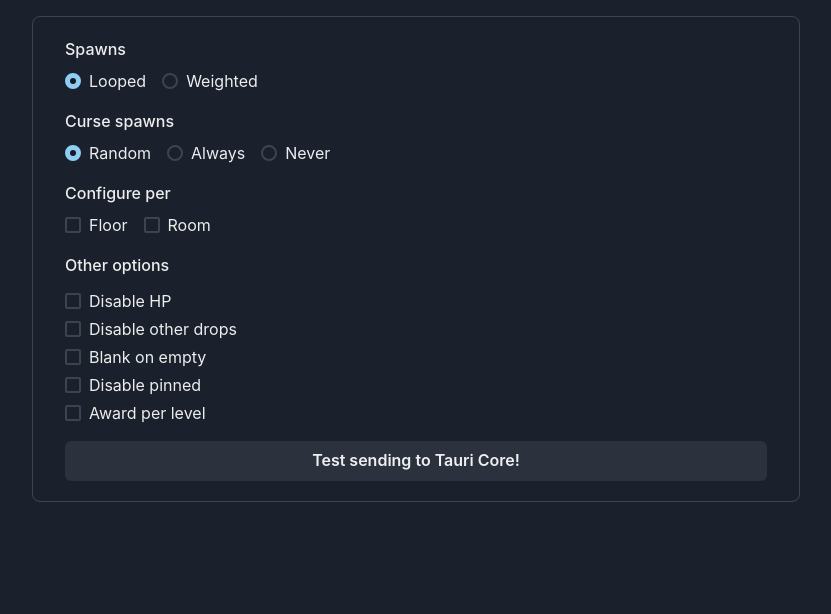
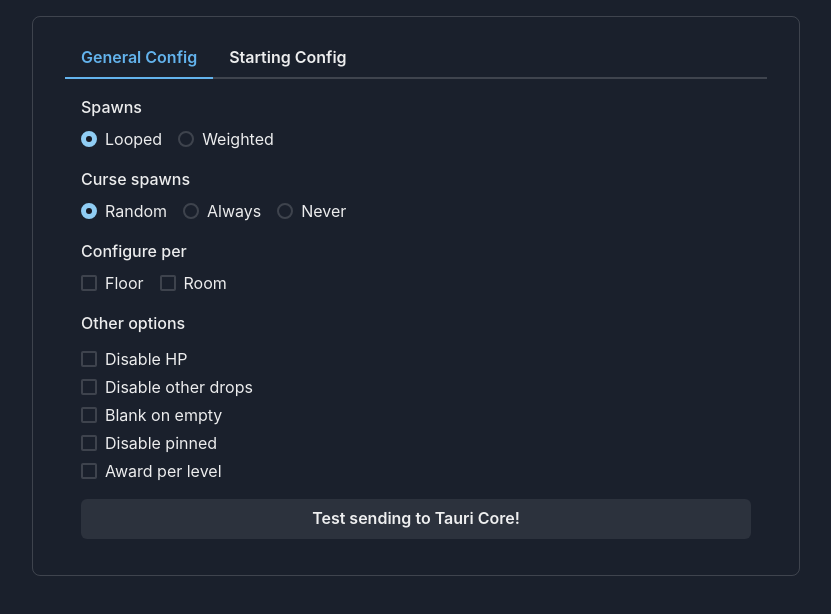
Before and after one commit to franomai/cornercutter, a React (Vite) app in the folder frontend/: page / in a window 1280 px wide. Shown: the top 614 px of the page, without its empty margins (224-1055 px from the left). Built offline with nearby package versions, Linux system fonts and the light colour scheme.

Commit message:
#3 Added tabs

```diff
--- a/frontend/src/App.tsx
+++ b/frontend/src/App.tsx
@@ -1,12 +1,28 @@
-import { Container } from '@chakra-ui/react';
+import { Box, Container, Tab, TabList, TabPanel, TabPanels, Tabs } from '@chakra-ui/react';
 import './App.css';
 import GeneralConfig from './pages/GeneralConfig';
+import StartingConfig from './pages/StartingConfig';
 
 function App() {
     return (
         <div className="App">
             <Container my={4} maxW="800px">
-                <GeneralConfig />
+                <Box borderWidth="1px" py={5} px={8} borderRadius="lg">
+                    <Tabs>
+                        <TabList>
+                            <Tab fontWeight="semibold">General Config</Tab>
+                            <Tab fontWeight="semibold">Starting Config</Tab>
+                        </TabList>
+                        <TabPanels>
+                            <TabPanel>
+                                <GeneralConfig />
+                            </TabPanel>
+                            <TabPanel>
+                                <StartingConfig />
+                            </TabPanel>
+                        </TabPanels>
+                    </Tabs>
+                </Box>
             </Container>
         </div>
     );
--- a/frontend/src/pages/GeneralConfig.tsx
+++ b/frontend/src/pages/GeneralConfig.tsx
@@ -27,7 +27,6 @@ const GeneralConfig: FC = () => {
     }
 
     return (
-        <Box borderWidth="1px" py={5} px={8} borderRadius="lg">
         <Stack spacing={4}>
             <div>
                 <FormLabel>Spawns</FormLabel>
@@ -60,10 +59,7 @@ const GeneralConfig: FC = () => {
                 <Checkbox isChecked={config.disableHp} onChange={(e) => updateConfig('disableHp', e)}>
                     Disable HP
                 </Checkbox>
-                    <Checkbox
-                        isChecked={config.disableOtherDrops}
-                        onChange={(e) => updateConfig('disableOtherDrops', e)}
-                    >
+                <Checkbox isChecked={config.disableOtherDrops} onChange={(e) => updateConfig('disableOtherDrops', e)}>
                     Disable other drops
                 </Checkbox>
                 <Checkbox>Blank on empty</Checkbox>
@@ -73,7 +69,6 @@ const GeneralConfig: FC = () => {
             <Button onClick={submitConfig}>Test sending to Tauri Core!</Button>
             {response.length !== 0 && <div>{response}</div>}
         </Stack>
-        </Box>
     );
 };
 
--- /dev/null
+++ b/frontend/src/pages/StartingConfig.tsx
@@ -0,0 +1,7 @@
+import { FC } from 'react';
+
+const StartingConfig: FC = () => {
+    return <div>Starting configuration!</div>;
+};
+
+export default StartingConfig;
```
Lines whose indentation alone changed are shown as unchanged.
